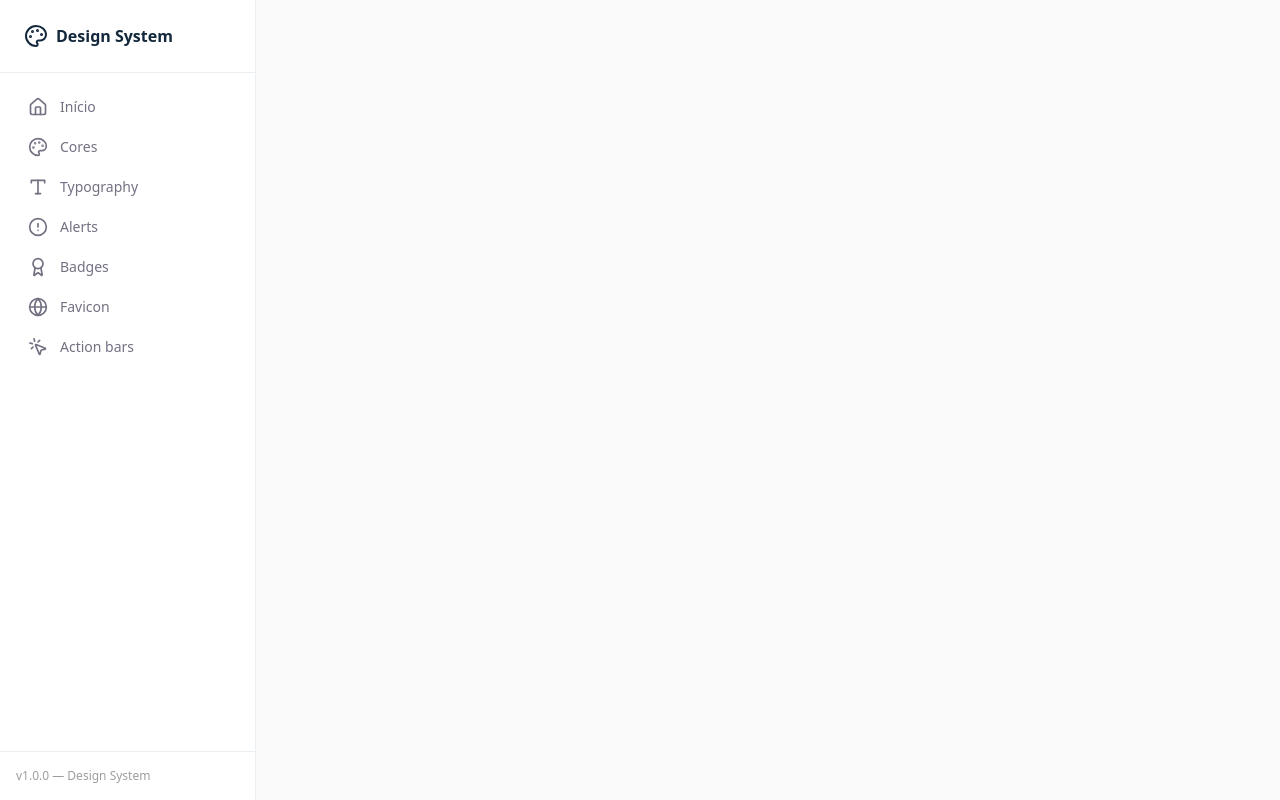
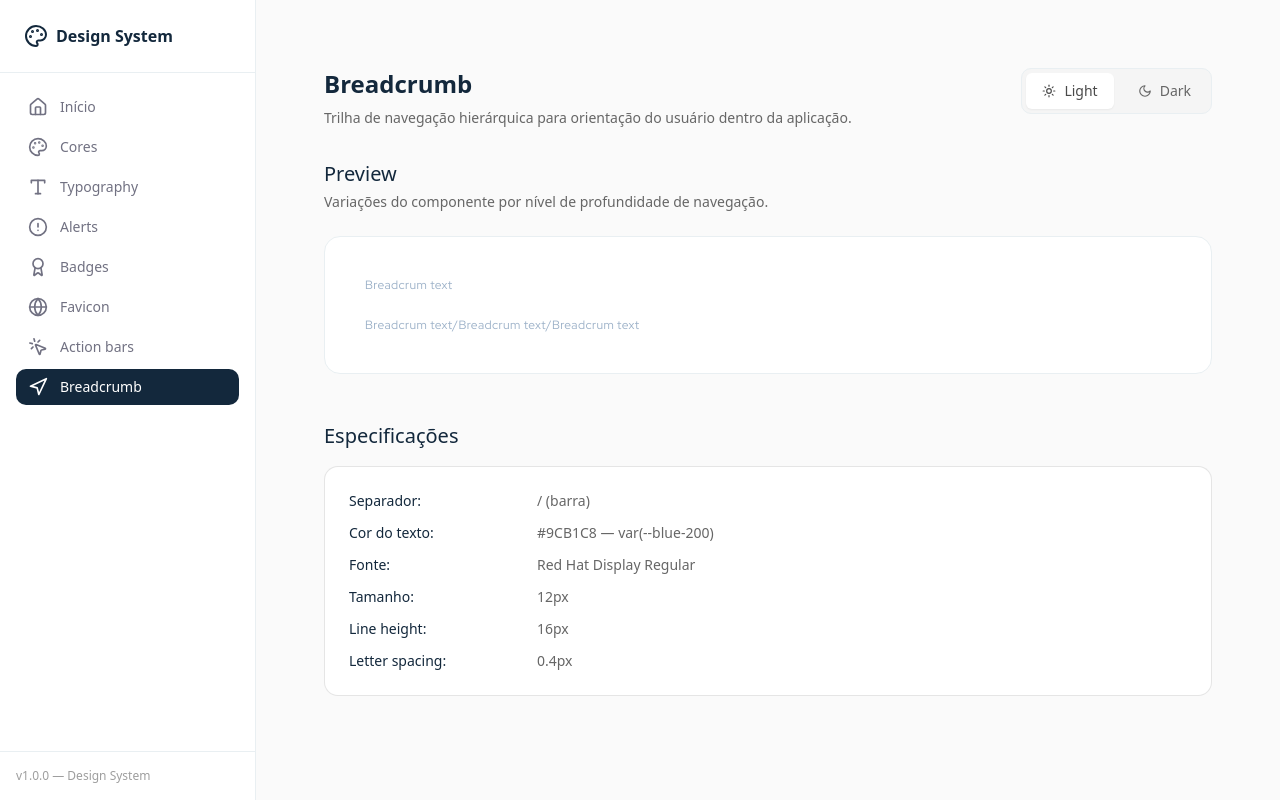
Before and after one commit to nandovoalle/designsystem, a React (Vite) app: page /breadcrumb in a window 1280 px wide. Built offline with nearby package versions, Linux system fonts and the light colour scheme.

Commit message:
breadcrumb and actionbar

```diff
--- a/src/App.jsx
+++ b/src/App.jsx
@@ -1,6 +1,6 @@
 import { Routes, Route, NavLink } from 'react-router-dom'
 import {
-  Palette, House, Image, Type, Globe, CircleAlert, Award, MousePointerClick
+  Palette, House, Image, Type, Globe, CircleAlert, Award, MousePointerClick, Navigation
 } from 'lucide-react'
 
 import HomePage from './pages/Home'
@@ -10,6 +10,7 @@ import BadgesPage from './pages/Badges'
 import AlertsPage from './pages/Alerts'
 import FaviconPage from './pages/Favicon'
 import ActionBarsPage from './pages/ActionBars'
+import BreadcrumbPage from './pages/Breadcrumb'
 
 const navItems = [
   { to: '/',            label: 'Início',      Icon: House },
@@ -19,6 +20,7 @@ const navItems = [
   { to: '/badges',      label: 'Badges',      Icon: Award },
   { to: '/favicon',     label: 'Favicon',     Icon: Globe },
   { to: '/action-bars', label: 'Action bars', Icon: MousePointerClick },
+  { to: '/breadcrumb',  label: 'Breadcrumb',  Icon: Navigation },
 ]
 
 export default function App() {
@@ -69,6 +71,7 @@ export default function App() {
           <Route path="/badges"     element={<BadgesPage />} />
           <Route path="/favicon"      element={<FaviconPage />} />
           <Route path="/action-bars" element={<ActionBarsPage />} />
+          <Route path="/breadcrumb"  element={<BreadcrumbPage />} />
         </Routes>
       </main>
     </div>
--- /dev/null
+++ b/src/pages/Breadcrumb.jsx
@@ -0,0 +1,65 @@
+import { PageHeader } from '../components/PageHeader'
+
+const EXAMPLES = [
+  { id: 1, path: 'Breadcrum text' },
+  { id: 2, path: 'Breadcrum text/Breadcrum text/Breadcrum text' },
+]
+
+const breadcrumbTextStyle = {
+  fontFamily: '"Red Hat Display", sans-serif',
+  fontSize: 12,
+  fontWeight: 400,
+  lineHeight: '16px',
+  letterSpacing: '0.4px',
+  color: '#9cb1c8',
+  margin: 0,
+}
+
+export default function BreadcrumbPage() {
+  return (
+    <div className="p-[68px]">
+      <div className="container max-w-6xl mx-auto">
+        <PageHeader
+          title="Breadcrumb"
+          description="Trilha de navegação hierárquica para orientação do usuário dentro da aplicação."
+          showThemeToggle
+        />
+
+        {/* Preview */}
+        <div className="mb-12">
+          <h2 className="text-xl font-medium text-[#13283C] mb-1">Preview</h2>
+          <p className="text-sm text-[#666666] mb-6">
+            Variações do componente por nível de profundidade de navegação.
+          </p>
+          <div className="bg-white border border-[#e9eff2] rounded-[16px] p-[40px] flex flex-col gap-[24px]">
+            {EXAMPLES.map(({ id, path }) => (
+              <p key={id} style={breadcrumbTextStyle}>
+                {path}
+              </p>
+            ))}
+          </div>
+        </div>
+
+        {/* Especificações */}
+        <div>
+          <h2 className="text-xl font-medium text-[#13283C] mb-4">Especificações</h2>
+          <div className="bg-white rounded-[14px] border border-black/10 p-6 space-y-3 text-sm">
+            {[
+              ['Separador', '/ (barra)'],
+              ['Cor do texto', '#9CB1C8 — var(--blue-200)'],
+              ['Fonte', 'Red Hat Display Regular'],
+              ['Tamanho', '12px'],
+              ['Line height', '16px'],
+              ['Letter spacing', '0.4px'],
+            ].map(([label, value]) => (
+              <div key={label} className="flex gap-2">
+                <span className="font-medium text-[#13283C] min-w-[180px]">{label}:</span>
+                <span className="text-[#666666]">{value}</span>
+              </div>
+            ))}
+          </div>
+        </div>
+      </div>
+    </div>
+  )
+}
```
